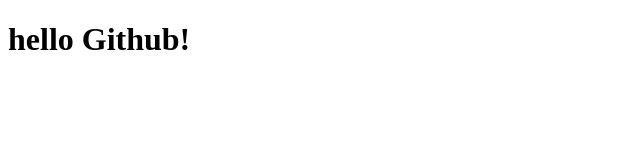
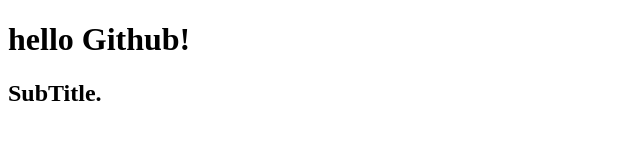
Before and after one commit to corazon-github/github_test, a plain HTML site: page index.html in a window 1280 px wide. Shown: the whole page, without its empty margins (0-640 px from the left). Drawn offline with Linux system fonts and the light colour scheme.

Commit message:
[update] subtitle 추가

```diff
--- a/index.html
+++ b/index.html
@@ -8,5 +8,6 @@
 </head>
 <body>
     <h1>hello Github!</h1>
+    <h2>SubTitle.</h2>
 </body>
 </html>
```
